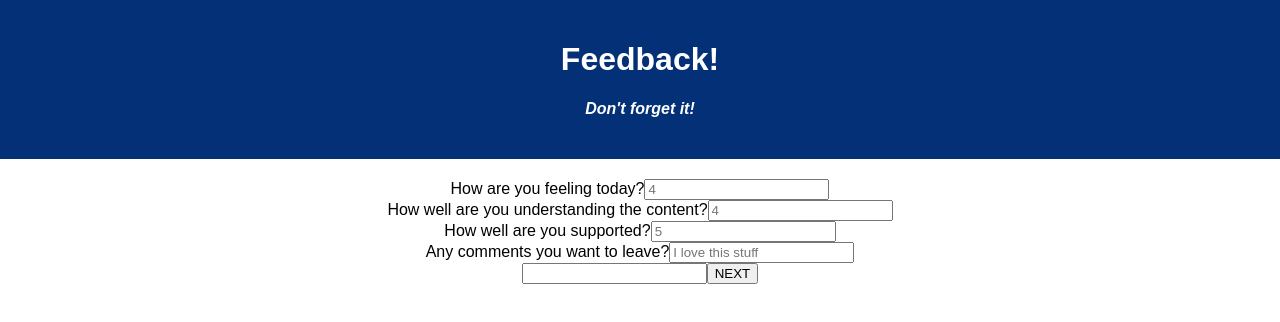
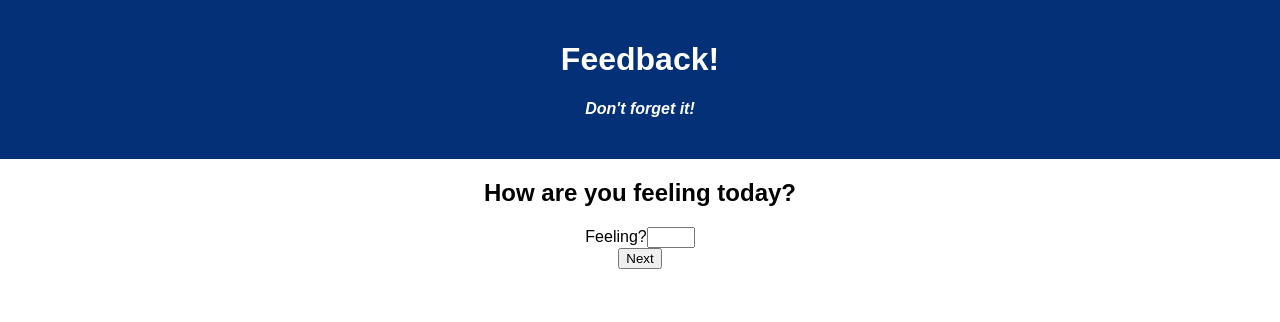
Before and after one commit to JordanCapital/weekend-redux-feedback-loop., a React (Create React App) app: page / in a window 1280 px wide. Shown: the top 322 px of the page. Built offline with nearby package versions, Linux system fonts and the light colour scheme.

Commit message:
Create understanding component

```diff
--- a/src/components/App/App.jsx
+++ b/src/components/App/App.jsx
@@ -1,7 +1,8 @@
 import React from 'react';
+import { BrowserRouter as Router, Switch, Route } from 'react-router-dom';
 import axios from 'axios';
 import './App.css';
-import FeedbackForm from "../FeedbackForm/FeedbackForm";
+import FeelingForm from "../FeelingForm/FeelingForm";
 
 function App() {
 
@@ -11,7 +12,14 @@ function App() {
         <h1 className='App-title'>Feedback!</h1>
         <h4>Don't forget it!</h4>
       </header>
-      <FeedbackForm/>
+      <Router>
+        <Switch>
+          <Route exact path="/">
+                  <FeelingForm/>
+                </Route>
+        </Switch>
+      </Router>
+
     </div>
   );
 }
--- a/src/components/FeedbackForm/FeedbackForm.jsx
+++ b/src/components/FeedbackForm/FeedbackForm.jsx
@@ -1,108 +1,108 @@
-import{useSelector, useDispatch} from "react-redux";
-import {useState} from 'react';
-import{useHistory} from "react-router-dom";
+// import{useSelector, useDispatch} from "react-redux";
+// import {useState} from 'react';
+// import{useHistory} from "react-router-dom";
 
-function FeedbackForm(){
-    const history = useHistory();
-    const dispatch = useDispatch();
-    const [feelings, setFeelings] = useState("");
-    const [understanding, setUnderstanding] = useState("");
-    const [support, setSupport] = useState("");
-    const [comments, setComments] = useState("");
+// function FeedbackForm(){
+//     const history = useHistory();
+//     const dispatch = useDispatch();
+//     const [feelings, setFeelings] = useState("");
+//     const [understanding, setUnderstanding] = useState("");
+//     const [support, setSupport] = useState("");
+//     const [comments, setComments] = useState("");
 
-     const handleSubmit = (event) => {
-        event.preventDefault();
-        console.log(feelings, understanding, support, comments);
+//      const handleSubmit = (event) => {
+//         event.preventDefault();
+//         console.log(feelings, understanding, support, comments);
 
-        dispatch({
-            type: "NEW_USER",
-            payload: {
-                feelings,
-                understanding,
-                support,
-                comments,
-            },
-        });
-        // clear inputs
-        setFeelings("");
-        setUnderstanding("");
-        setSupport("");
-        setComments("");
+//         dispatch({
+//             type: "NEW_USER",
+//             payload: {
+//                 feelings,
+//                 understanding,
+//                 support,
+//                 comments,
+//             },
+//         });
+//         // clear inputs
+//         setFeelings("");
+//         setUnderstanding("");
+//         setSupport("");
+//         setComments("");
 
-        history.push('/comments');
+//         history.push('/comments');
 
-    };
+//     };
 
 
-    const handleFeelingsChange = (event) => {
-        setFeelings(event.target.value);
-    };
-    const handleUnderstandingChange = (event) => {
-        setUnderstanding(event.target.value);
-    };
-    const handleSupportChange = (event) => {
-        setSupport(event.target.value)
-    };
-    const handleCommentsChange = (event) => {
-        setComments(event.target.value);
-    };
+//     const handleFeelingsChange = (event) => {
+//         setFeelings(event.target.value);
+//     };
+//     const handleUnderstandingChange = (event) => {
+//         setUnderstanding(event.target.value);
+//     };
+//     const handleSupportChange = (event) => {
+//         setSupport(event.target.value)
+//     };
+//     const handleCommentsChange = (event) => {
+//         setComments(event.target.value);
+//     };
 
-    const isValidInput = feelings && understanding && support;
-    return(
-        <form onSubmit = {handleSubmit}>
-            <div>
-                <div>
-                    <lable For ="feelings">How are you feeling today?</lable>
-                    <input
-                    type="number"
-                    value={feelings}
-                    onChange={handleFeelingsChange}
-                    placeholder="4"
+//     const isValidInput = feelings && understanding && support;
+//     return(
+//         <form onSubmit = {handleSubmit}>
+//             <div>
+//                 <div>
+//                     <lable For ="feelings">How are you feeling today?</lable>
+//                     <input
+//                     type="number"
+//                     value={feelings}
+//                     onChange={handleFeelingsChange}
+//                     placeholder="4"
 
-                    />
-                </div>
-                <div>
-                <lable htmlFor ="understanding">
-                    How well are you understanding the content?
-                </lable>
-                <input
-                type="number"
-                value={understanding}
-                onChange={handleUnderstandingChange}
-                placeholder="4"
-                />
-                </div>
-                <div>
-                <lable For ="support">
-                    How well are you supported?
-                    </lable>
-                    <input
-                    type="number"
-                    value={support}
-                    onChange={handleSupportChange}
-                    placeholder="5"
-                    />
-                </div>
-                <div>
-                <lable For ="comments">
-                Any comments you want to leave?
-                </lable>
-                    <input
-                    type="text"
-                    value={comments}
-                    onChange={handleCommentsChange}
-                    placeholder="I love this stuff"
-                    />
-                </div>
+//                     />
+//                 </div>
+//                 <div>
+//                 <lable htmlFor ="understanding">
+//                     How well are you understanding the content?
+//                 </lable>
+//                 <input
+//                 type="number"
+//                 value={understanding}
+//                 onChange={handleUnderstandingChange}
+//                 placeholder="4"
+//                 />
+//                 </div>
+//                 <div>
+//                 <lable For ="support">
+//                     How well are you supported?
+//                     </lable>
+//                     <input
+//                     type="number"
+//                     value={support}
+//                     onChange={handleSupportChange}
+//                     placeholder="5"
+//                     />
+//                 </div>
+//                 <div>
+//                 <lable For ="comments">
+//                 Any comments you want to leave?
+//                 </lable>
+//                     <input
+//                     type="text"
+//                     value={comments}
+//                     onChange={handleCommentsChange}
+//                     placeholder="I love this stuff"
+//                     />
+//                 </div>
 
-            </div>
-            <input/>
-            <button type="submit">NEXT</button>
+//             </div>
+//             <input/>
+//             <button type="submit">NEXT</button>
 
-        </form>
+//         </form>
 
-    )
+//     )
 
-}
+// }
 
-export default FeedbackForm;
+// export default FeedbackForm;
--- a/src/components/FeelingForm/FeelingForm.jsx
+++ b/src/components/FeelingForm/FeelingForm.jsx
@@ -2,7 +2,7 @@ import React, { useState } from 'react';
 import { useDispatch } from 'react-redux';
 import { useHistory } from 'react-router-dom';
 
-function Feeling () {
+function FeelingForm () {
     const dispatch = useDispatch();
     const history = useHistory();
     const [feeling, setFeeling] = useState("");
@@ -42,4 +42,4 @@ return (
 );
 
 }
-export default Feeling;
+export default FeelingForm;
--- a/src/index.js
+++ b/src/index.js
@@ -6,35 +6,18 @@ import { createStore, combineReducers, applyMiddleware } from "redux";
 import { Provider } from "react-redux";
 import logger from "redux-logger";
 
-const userInfo = (state = {}, action) => {
-    switch(action.type) {
-        case "NEW_USER":
-            case "NEW_USER":
-      if (action.payload.feelings === 5) {
-        console.log("User is feeling great!");
-      } else {
-        console.log("User is not feeling great.");
-      }
-      return {
-        ...state,
-        feedback: {
-          feelings: action.payload.feelings,
-          understanding: action.payload.understanding,
-          support: action.payload.support,
-          comments: action.payload.comments,
-        },
-      };
-    default:
-      return state;
-
-    }
+const feelingInfo = (state=0, action) => {
+  if (action.type === 'ADD_FEELING') {
+    return action.payload;
+  }
+  return state;
 }
 
 
 const storeInstance = createStore(
     combineReducers({
       //list of reducers here
-      userInfo
+      feelingInfo,
 
     }),
     applyMiddleware(logger)
```
